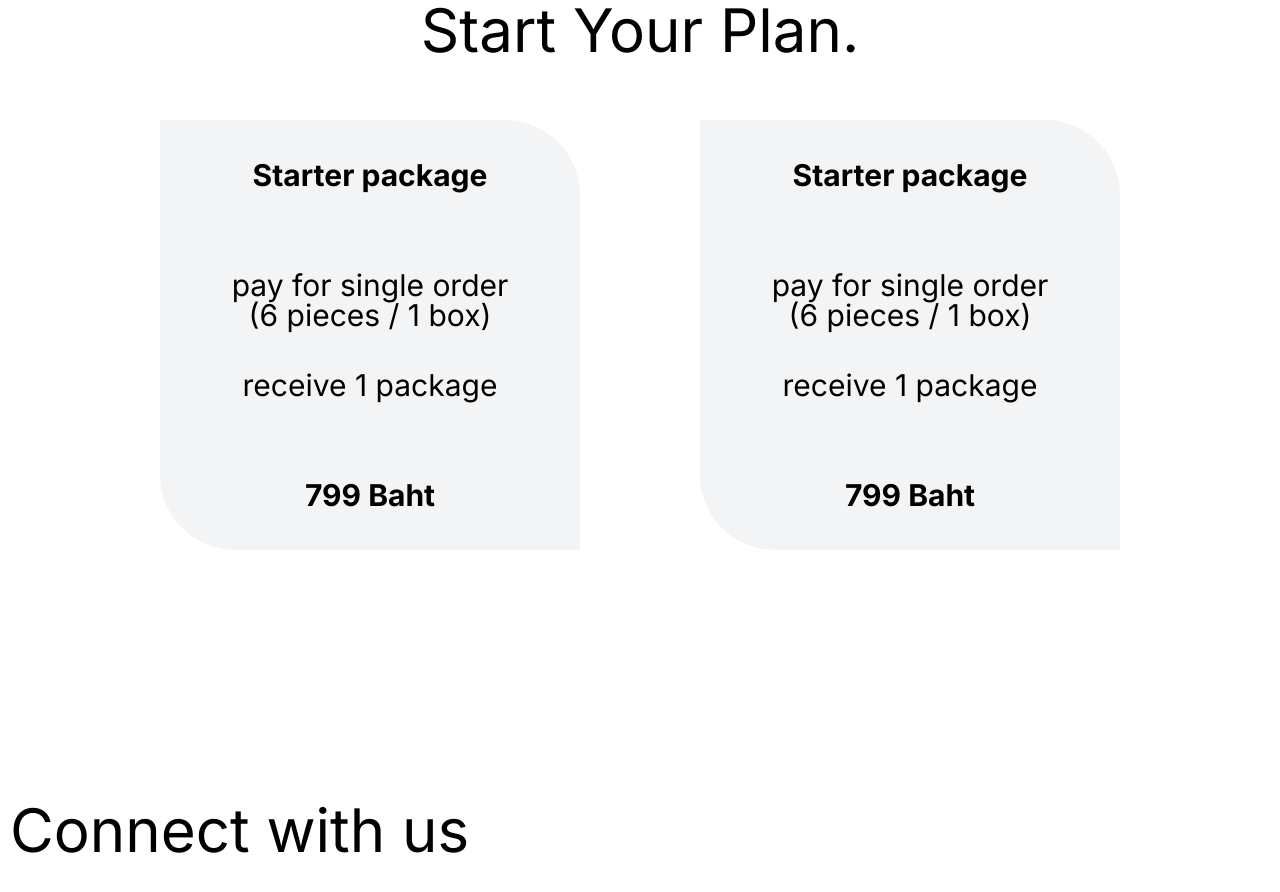
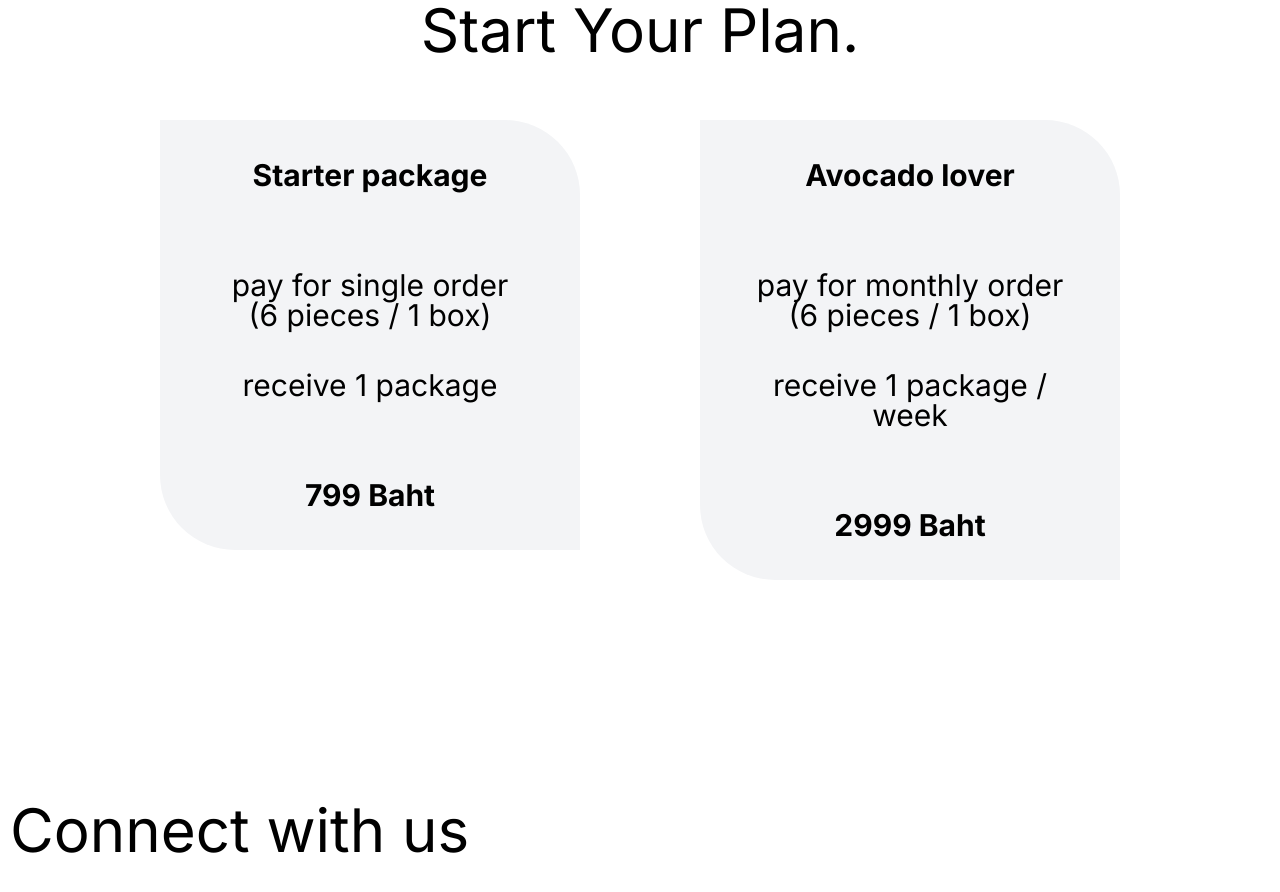
Before and after one commit to caption01/avocado-project28-web-app-buddy, a Next.js app: page / in a window 1280 px wide. Shown: the part 2400-3292 px from the top of the page. Built offline with nearby package versions, Linux system fonts and the light colour scheme.

Commit message:
config package

```diff
--- a/src/app/components/molecule/Package/index.tsx
+++ b/src/app/components/molecule/Package/index.tsx
@@ -1,15 +1,24 @@
 import { Title } from '@/app/components';
 
-const Package = () => {
+type PackageProps = {
+  title: string;
+  text: string[];
+  price: string;
+};
+
+const Package = (props: PackageProps) => {
+  const { title, text = [], price } = props;
+  const [f, s, t] = text;
+
   return (
     <div className='bg-gray-100 w-full p-16  text-center rounded-tr-[7.5rem] rounded-bl-[7.5rem]'>
       <Title className='mb-32' bold>
-        Starter package
+        {title}
       </Title>
-      <Title className='text-3xl'>pay for single order</Title>
-      <Title className='text-3xl mb-16'>(6 pieces / 1 box)</Title>
-      <Title className='text-3xl mb-32'>receive 1 package</Title>
-      <Title bold>799 Baht</Title>
+      <Title className='text-3xl'>{f}</Title>
+      <Title className='text-3xl mb-16'>{s}</Title>
+      <Title className='text-3xl mb-32'>{t}</Title>
+      <Title bold>{price}</Title>
     </div>
   );
 };
--- a/src/app/page.tsx
+++ b/src/app/page.tsx
@@ -1,6 +1,23 @@
 import React from 'react';
 
 import { Header, Title, Screen, Button, Package } from '@/app/components';
+
+const packages = [
+  {
+    title: 'Starter package',
+    text: ['pay for single order', '(6 pieces / 1 box)', 'receive 1 package'],
+    price: '799 Baht',
+  },
+  {
+    title: 'Avocado lover',
+    text: [
+      'pay for monthly order',
+      '(6 pieces / 1 box)',
+      'receive  1 package / week',
+    ],
+    price: '2999 Baht',
+  },
+];
 
 export default function Page() {
   return (
@@ -66,12 +83,11 @@ export default function Page() {
       <Screen className='h-screen flex flex-col items-center'>
         <Header className='mb-24'>Start Your Plan.</Header>
         <div className='flex gap-16 justify-center w-full'>
-          <div className='w-1/3 mx-16'>
-            <Package />
-          </div>
-          <div className='w-1/3 mx-16'>
-            <Package />
-          </div>
+          {packages.map((p) => (
+            <div key={p.title} className='w-1/3 mx-16'>
+              <Package title={p.title} text={p.text} price={p.price} />
+            </div>
+          ))}
         </div>
       </Screen>
       <Screen className='h-screen'>
```
